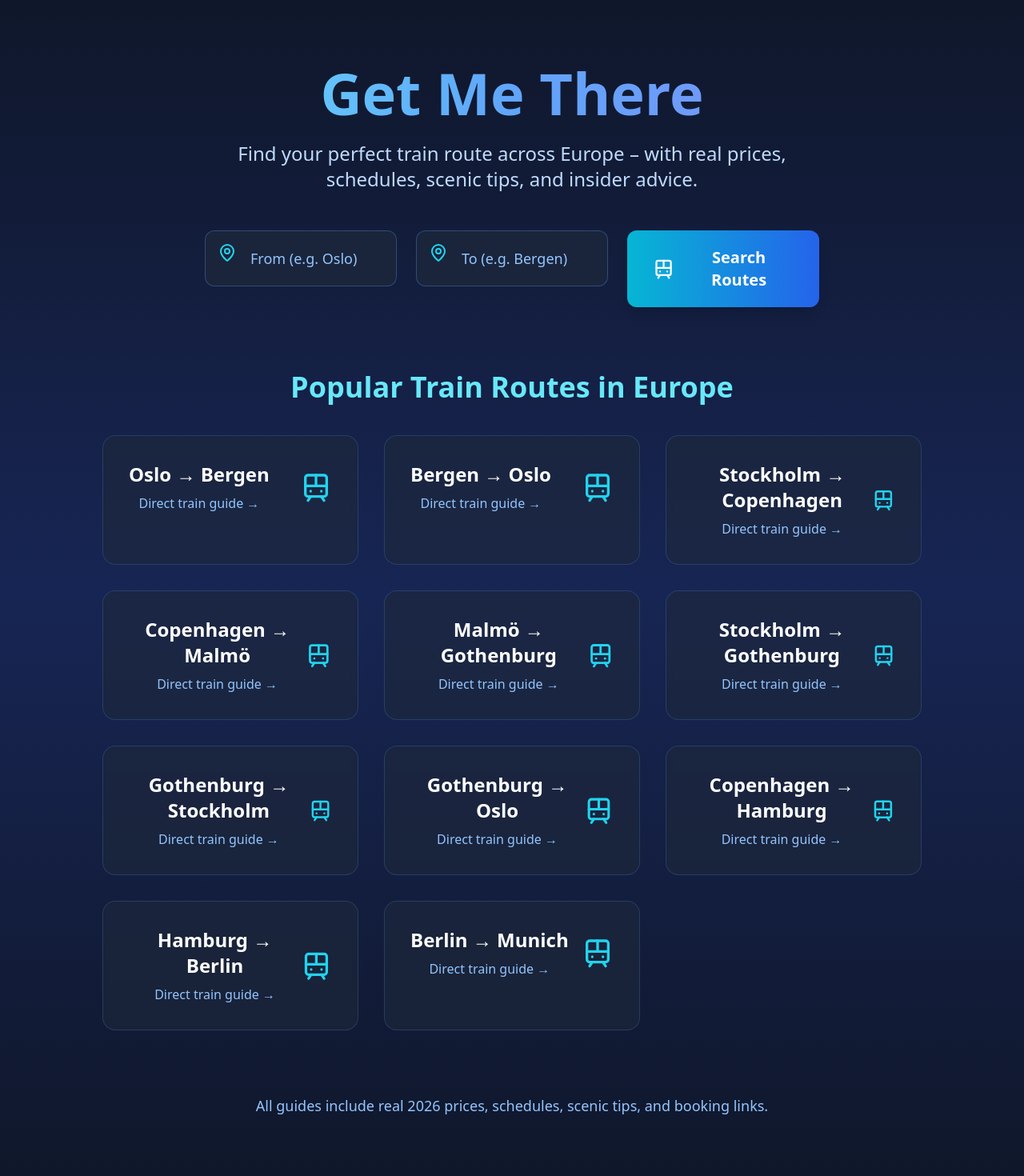
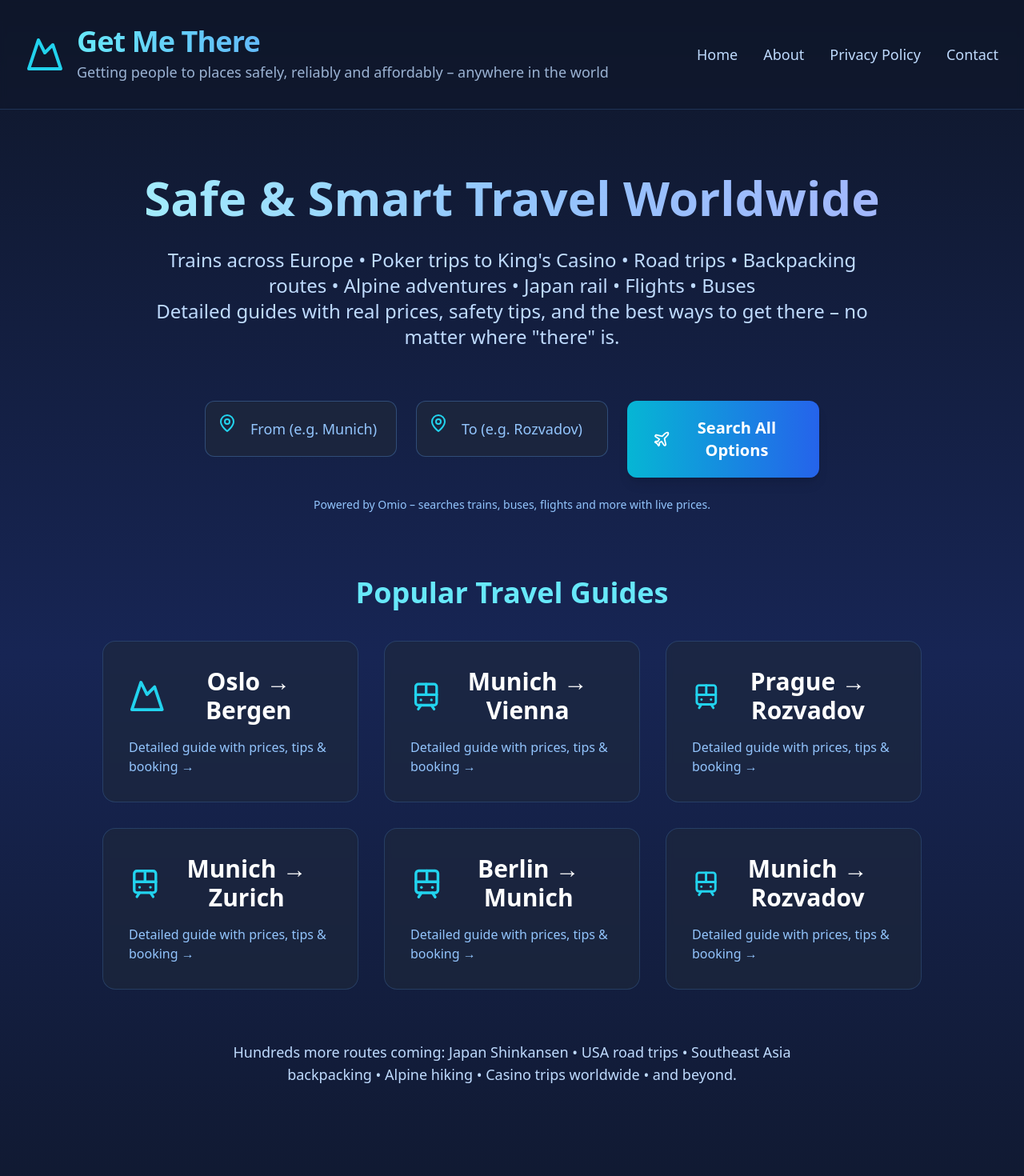
Before and after one commit to michaeljomahoney1985/get-me-there, a Next.js app: page / in a window 1280 px wide. Shown: the top 1470 px of the page at 80% size. Built offline with nearby package versions, Linux system fonts and the light colour scheme.

Commit message:
Update index.js

```diff
--- a/pages/index.js
+++ b/pages/index.js
@@ -1,5 +1,5 @@
 import Head from 'next/head';
-import { Train, MapPin } from 'lucide-react';
+import { Mountain, MapPin, Train, Car, Plane } from 'lucide-react';
 import { useState } from 'react';
 
 export default function Home() {
@@ -9,48 +9,70 @@ export default function Home() {
   const handleSearch = (e) => {
     e.preventDefault();
     if (from && to) {
-      const query = encodeURIComponent(`${from} to ${to} train`);
-      window.location.href = `https://www.omio.com/trains?search=${query}`;
+      const query = encodeURIComponent(`${from} to ${to}`);
+      window.location.href = `https://www.omio.com/search?from=${encodeURIComponent(from)}&to=${encodeURIComponent(to)}`;
     }
   };
 
   const popularRoutes = [
-    { from: 'Oslo', to: 'Bergen', slug: 'oslo-to-bergen' },
-    { from: 'Bergen', to: 'Oslo', slug: 'bergen-to-oslo' },
-    { from: 'Stockholm', to: 'Copenhagen', slug: 'stockholm-to-copenhagen' },
-    { from: 'Copenhagen', to: 'Malmö', slug: 'copenhagen-to-malmo' },
-    { from: 'Malmö', to: 'Gothenburg', slug: 'malmo-to-gothenburg' },
-    { from: 'Stockholm', to: 'Gothenburg', slug: 'stockholm-to-gothenburg' },
-    { from: 'Gothenburg', to: 'Stockholm', slug: 'gothenburg-to-stockholm' },
-    { from: 'Gothenburg', to: 'Oslo', slug: 'gothenburg-to-oslo' },
-    { from: 'Copenhagen', to: 'Hamburg', slug: 'copenhagen-to-hamburg' },
-    { from: 'Hamburg', to: 'Berlin', slug: 'hamburg-to-berlin' },
-    { from: 'Berlin', to: 'Munich', slug: 'berlin-to-munich' },
+    { from: 'Oslo', to: 'Bergen', slug: 'oslo-to-bergen', icon: Mountain },
+    { from: 'Munich', to: 'Vienna', slug: 'munich-to-vienna', icon: Train },
+    { from: 'Prague', to: 'Rozvadov', slug: 'prague-to-rozvadov', icon: Train },
+    { from: 'Munich', to: 'Zurich', slug: 'munich-to-zurich', icon: Train },
+    { from: 'Berlin', to: 'Munich', slug: 'berlin-to-munich', icon: Train },
+    { from: 'Munich', to: 'Rozvadov', slug: 'munich-to-rozvadov', icon: Train },
   ];
 
   return (
     <>
       <Head>
-        <title>Get Me There – Europe's Best Train Routes</title>
+        <title>Get Me There – Safe & Smart Travel Worldwide</title>
+        <meta name="description" content="Plan safe, reliable journeys anywhere in the world – trains, buses, flights, road trips, casinos, backpacking routes and more. Detailed guides, real prices and trusted tips." />
       </Head>
 
       <div className="min-h-screen bg-gradient-to-b from-slate-900 via-blue-950 to-slate-900 text-white">
-        <div className="max-w-6xl mx-auto px-6 py-20 text-center">
-          <h1 className="text-5xl md:text-7xl font-bold mb-6 bg-gradient-to-r from-cyan-300 via-blue-400 to-indigo-400 bg-clip-text text-transparent">
+        {/* Restored Logo + Original Tagline */}
+        <header className="relative border-b border-blue-400/20 backdrop-blur-sm bg-slate-900/50">
+          <div className="max-w-7xl mx-auto px-4 sm:px-6 lg:px-8 py-8">
+            <div className="flex items-center justify-between">
+              <a href="/" className="flex items-center gap-4 group">
+                <Mountain className="w-12 h-12 text-cyan-400 group-hover:text-cyan-300 transition-all" />
+                <div>
+                  <h1 className="text-4xl font-bold tracking-tight bg-gradient-to-r from-cyan-300 via-blue-400 to-indigo-400 bg-clip-text text-transparent">
                     Get Me There
                   </h1>
-          <p className="text-xl md:text-2xl text-blue-200 mb-12 max-w-3xl mx-auto">
-            Find your perfect train route across Europe – with real prices, schedules, scenic tips, and insider advice.
+                  <p className="text-lg text-blue-200/80 mt-1">
+                    Getting people to places safely, reliably and affordably – anywhere in the world
+                  </p>
+                </div>
+              </a>
+              <nav className="flex gap-8 text-lg">
+                <a href="/" className="text-blue-200 hover:text-cyan-300 transition-colors">Home</a>
+                <a href="/about" className="text-blue-200 hover:text-cyan-300 transition-colors">About</a>
+                <a href="/privacy-policy" className="text-blue-200 hover:text-cyan-300 transition-colors">Privacy Policy</a>
+                <a href="/contact" className="text-blue-200 hover:text-cyan-300 transition-colors">Contact</a>
+              </nav>
+            </div>
+          </div>
+        </header>
+
+        <div className="max-w-6xl mx-auto px-6 py-20 text-center">
+          <h2 className="text-4xl md:text-6xl font-bold mb-8 bg-gradient-to-r from-cyan-200 via-blue-300 to-indigo-300 bg-clip-text text-transparent">
+            Safe & Smart Travel Worldwide
+          </h2>
+          <p className="text-xl md:text-2xl text-blue-200 mb-16 max-w-4xl mx-auto leading-relaxed">
+            Trains across Europe • Poker trips to King's Casino • Road trips • Backpacking routes • Alpine adventures • Japan rail • Flights • Buses<br />
+            Detailed guides with real prices, safety tips, and the best ways to get there – no matter where "there" is.
           </p>
 
-          {/* Search Form */}
+          {/* Search Form – Pre-filled Omio for best UX */}
           <form onSubmit={handleSearch} className="max-w-3xl mx-auto mb-20">
             <div className="grid md:grid-cols-3 gap-6 mb-6">
               <div className="relative">
                 <MapPin className="absolute left-4 top-4 w-6 h-6 text-cyan-400" />
                 <input
                   type="text"
-                  placeholder="From (e.g. Oslo)"
+                  placeholder="From (e.g. Munich)"
                   value={from}
                   onChange={(e) => setFrom(e.target.value)}
                   className="w-full pl-14 pr-6 py-5 rounded-xl bg-slate-800/70 border border-blue-400/30 text-white placeholder-blue-300 focus:outline-none focus:border-cyan-400 text-lg"
@@ -61,7 +83,7 @@ export default function Home() {
                 <MapPin className="absolute left-4 top-4 w-6 h-6 text-cyan-400" />
                 <input
                   type="text"
-                  placeholder="To (e.g. Bergen)"
+                  placeholder="To (e.g. Rozvadov)"
                   value={to}
                   onChange={(e) => setTo(e.target.value)}
                   className="w-full pl-14 pr-6 py-5 rounded-xl bg-slate-800/70 border border-blue-400/30 text-white placeholder-blue-300 focus:outline-none focus:border-cyan-400 text-lg"
@@ -72,42 +94,52 @@ export default function Home() {
                 type="submit"
                 className="md:col-span-1 bg-gradient-to-r from-cyan-500 to-blue-600 hover:from-cyan-400 hover:to-blue-500 rounded-xl font-bold text-xl shadow-lg transition-all duration-300 flex items-center justify-center gap-3 px-8 py-5"
               >
-                <Train className="w-7 h-7" />
-                Search Routes
+                <Plane className="w-7 h-7" />
+                Search All Options
               </button>
             </div>
+            <p className="text-blue-300 text-sm">
+              Powered by Omio – searches trains, buses, flights and more with live prices.
+            </p>
           </form>
 
-          {/* Popular Routes */}
+          {/* Popular Guides */}
           <div className="max-w-5xl mx-auto">
             <h2 className="text-3xl md:text-4xl font-bold mb-10 text-cyan-300">
-              Popular Train Routes in Europe
+              Popular Travel Guides
             </h2>
             <div className="grid md:grid-cols-2 lg:grid-cols-3 gap-8">
-              {popularRoutes.map((route) => (
+              {popularRoutes.map((route) => {
+                const Icon = route.icon;
+                return (
                   <a
                     key={route.slug}
                     href={`/${route.slug}`}
                     className="block bg-slate-800/60 backdrop-blur-sm rounded-2xl p-8 border border-blue-400/20 hover:border-cyan-400 hover:bg-slate-800/80 transition-all duration-300 group"
                   >
-                  <div className="flex items-center justify-between">
-                    <div>
-                      <p className="text-2xl font-bold text-white group-hover:text-cyan-300 transition-colors">
+                    <div className="flex items-center justify-between mb-4">
+                      <Icon className="w-12 h-12 text-cyan-400" />
+                      <span className="text-3xl font-bold text-white group-hover:text-cyan-300 transition-colors">
                         {route.from} → {route.to}
+                      </span>
+                    </div>
+                    <p className="text-blue-300 text-left">Detailed guide with prices, tips & booking →</p>
+                  </a>
+                );
+              })}
+            </div>
+
+            <p className="mt-16 text-blue-200 text-lg max-w-3xl mx-auto">
+              Hundreds more routes coming: Japan Shinkansen • USA road trips • Southeast Asia backpacking • Alpine hiking • Casino trips worldwide • and beyond.
             </p>
-                      <p className="text-blue-300 mt-2">Direct train guide →</p>
-                    </div>
-                    <Train className="w-10 h-10 text-cyan-400 group-hover:translate-x-4 transition-transform" />
-                  </div>
-                </a>
-              ))}
           </div>
         </div>
 
-          <p className="mt-20 text-blue-300 text-lg">
-            All guides include real 2026 prices, schedules, scenic tips, and booking links.
-          </p>
+        <footer className="border-t border-blue-400/20 bg-slate-900/50 backdrop-blur-sm mt-20">
+          <div className="max-w-7xl mx-auto px-4 sm:px-6 lg:px-8 py-12 text-center text-blue-300/70 text-sm">
+            © 2026 Get Me There. All rights reserved.
           </div>
+        </footer>
       </div>
     </>
   );
```
Lines whose indentation alone changed are shown as unchanged.
